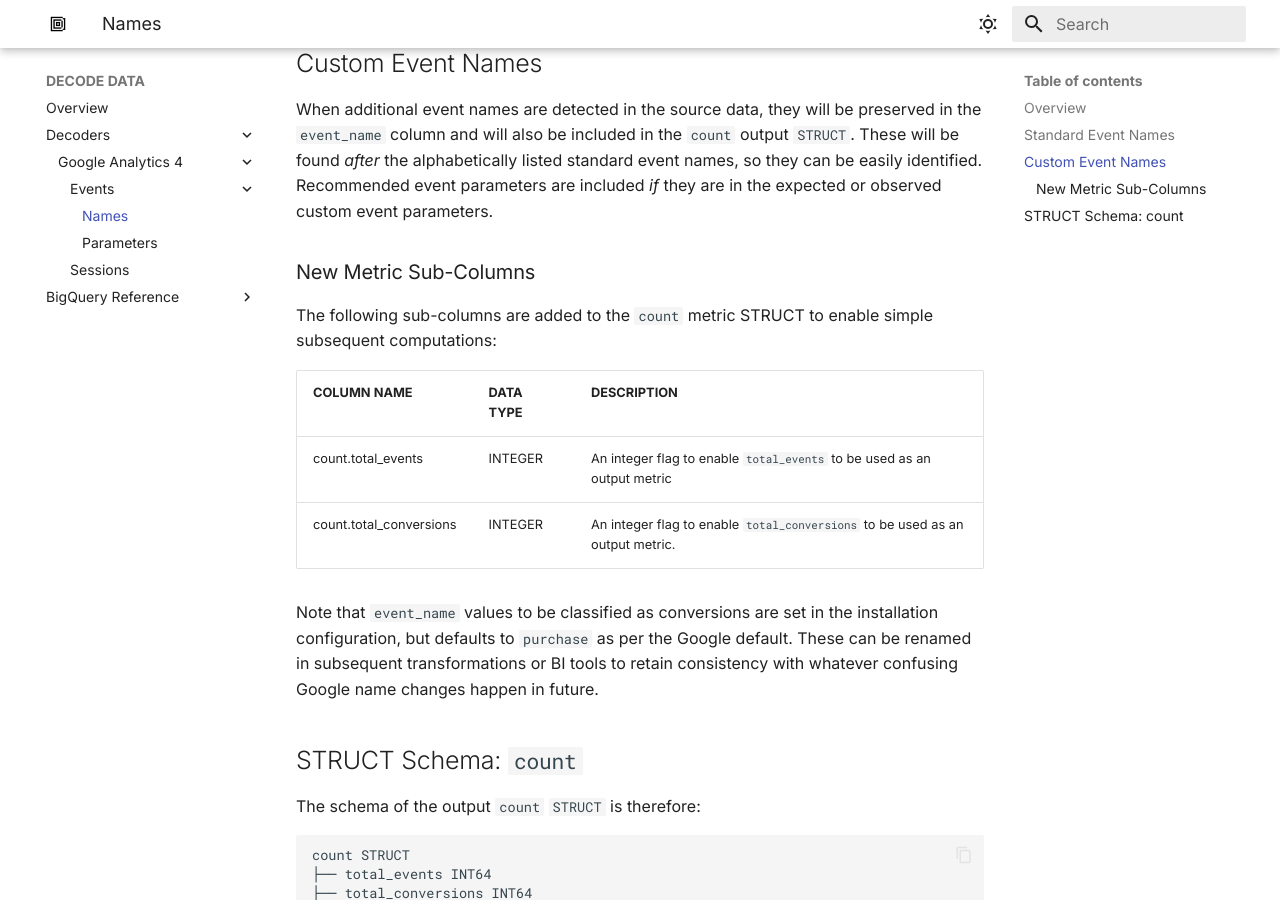
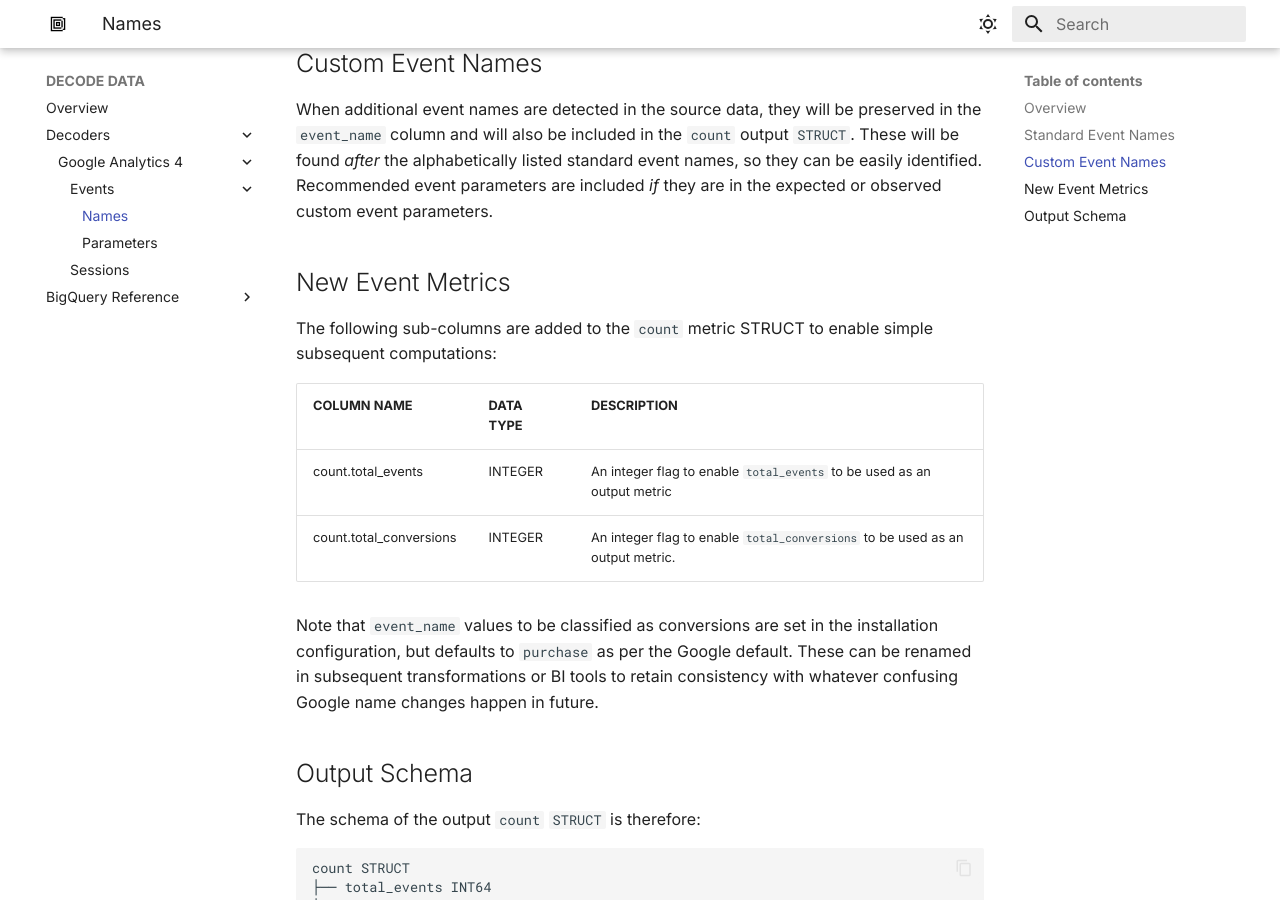
Before and after one commit to decode-data/decode-data.github.io, an MkDocs documentation site: the page built from docs/ga4/events/event_names.md, in a window 1280 px wide and 900 px high, scrolled down 1276 px. Built offline with MkDocs 1.6.1 and Material for MkDocs 9.7.7, drawn with Linux system fonts in a browser that asks for light colours.

Commit message:
heading alignment

````diff
--- a/docs/ga4/events/event_names.md
+++ b/docs/ga4/events/event_names.md
@@ -26,7 +26,7 @@ The following event names are included as standard in the GA4 decoder output tab
 ## Custom Event Names
 When additional event names are detected in the source data, they will be preserved in the `event_name` column and will also be included in the `count` output `STRUCT`. These will be found _after_ the alphabetically listed standard event names, so they can be easily identified.  Recommended event parameters are included _if_ they are in the expected or observed custom event parameters.
 
-### New Metric Sub-Columns
+## New Event Metrics
 The following sub-columns are added to the `count` metric STRUCT to enable simple subsequent computations:
 
 | COLUMN NAME | DATA TYPE | DESCRIPTION
@@ -36,7 +36,7 @@ The following sub-columns are added to the `count` metric STRUCT to enable simpl
 
 Note that `event_name` values to be classified as conversions are set in the installation configuration, but defaults to `purchase` as per the Google default.  These can be renamed in subsequent transformations or BI tools to retain consistency with whatever confusing Google name changes happen in future.
 
-## STRUCT Schema: `count`
+## Output Schema
 The schema of the output `count` `STRUCT` is therefore:
 
 ```text
````
Also changed, not shown: docs/ga4/events/event_parameters.md (+5 -3 lines).
